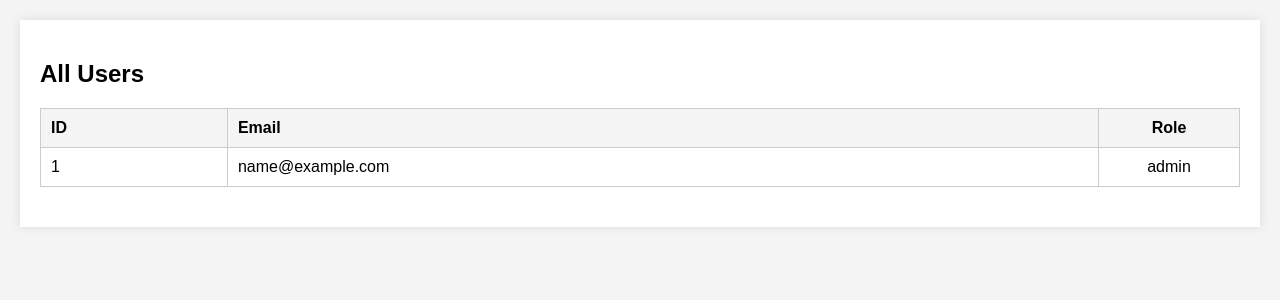
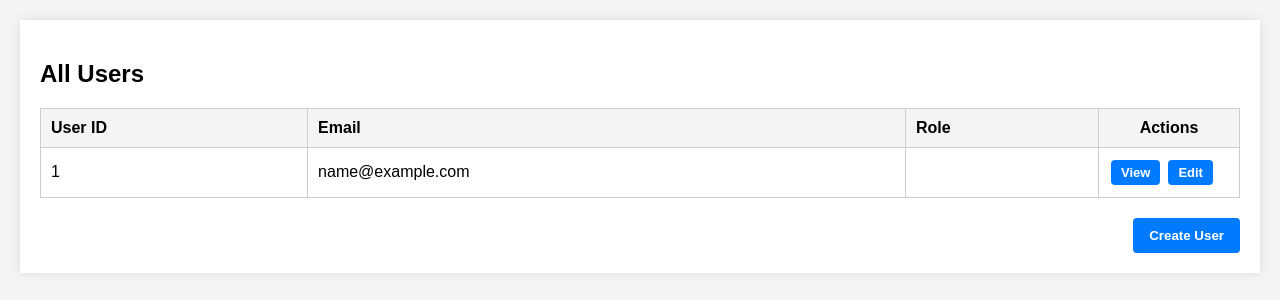
Before and after one commit to Sam-Bendelow/Ticket-Logging-System, a Python web app: template service_desk_app/app/templates/view_all_users_analyst.html in a window 1280 px wide. Shown: the part 48-348 px from the top of the page. Run offline with Jinja, Linux system fonts and the light colour scheme; the template is opened without the code that fills it: most values are stand-ins (such as "Sample title", 1, 10 or a date in 2020).

Commit message:
Gave analysts ability to only make new stanard users, admins can create users, analysts and admins

```diff
--- a/service_desk_app/app/templates/view_all_users_admin.html
+++ b/service_desk_app/app/templates/view_all_users_admin.html
@@ -20,7 +20,9 @@
                 <td>
                     {% if user.role == 'admin' %}
                         Admin
-                    {% else %}
+                    {% elif user.role == 'analyst' %}
+                        Analyst
+                    {% elif user.role == 'user' %}
                         Standard User
                     {% endif %}
                 </td>
--- a/service_desk_app/app/templates/view_all_users_analyst.html
+++ b/service_desk_app/app/templates/view_all_users_analyst.html
@@ -1,29 +1,52 @@
-
 {% extends "base.html" %}
 
 {% block content %}
-
 <h2>All Users</h2>
-
 <div class="user-table-container">
     <table class="user-table">
         <thead>
             <tr>
-                <th>ID</th>
+                <th>User ID</th>
                 <th>Email</th>
                 <th>Role</th>
+                <th>Actions</th>
             </tr>
         </thead>
         <tbody>
-        {% for user in users %}
+            {% for user in users %}
             <tr>
                 <td>{{ user.id }}</td>
                 <td>{{ user.email }}</td>
-                <td>{{ user.role }}</td>
-            </tr>
-        {% endfor %}
+                <td>
+                    {% if user.role == 'admin' %}
+                        Admin
+                    {% elif user.role == 'analyst' %}
+                        Analyst
+                    {% elif user.role == 'user' %}
+                        Standard User
+                    {% endif %}
+                </td>
+                <td class="actions-cell">
+
+                    <div class="button-group">
+                        <a href="{{ url_for('admin.view_user', user_id=user.id) }}">
+                        <button type="button" class="btn-action">View</button>
+                        </a>
+
+                        <a href="{{ url_for('admin.view_user', user_id=user.id) }}">
+                        <button type="button" class="btn-action">Edit</button>
+                        </a>
+                    </div>
+                </td>
+            {% else %}
+            <tr><td colspan="4">No users found.</td></tr>
+            {% endfor %}
         </tbody>
     </table>
+    <div class="create-user-button-container">
+        <a href="{{ url_for('admin.create_user') }}">
+            <button type="button" class="btn-create-user">Create User</button>
+        </a>
+    </div>
 </div>
-
 {% endblock %}
```
Also changed, not shown: service_desk_app/app/routes/admin_routes.py (+15 -5 lines).
